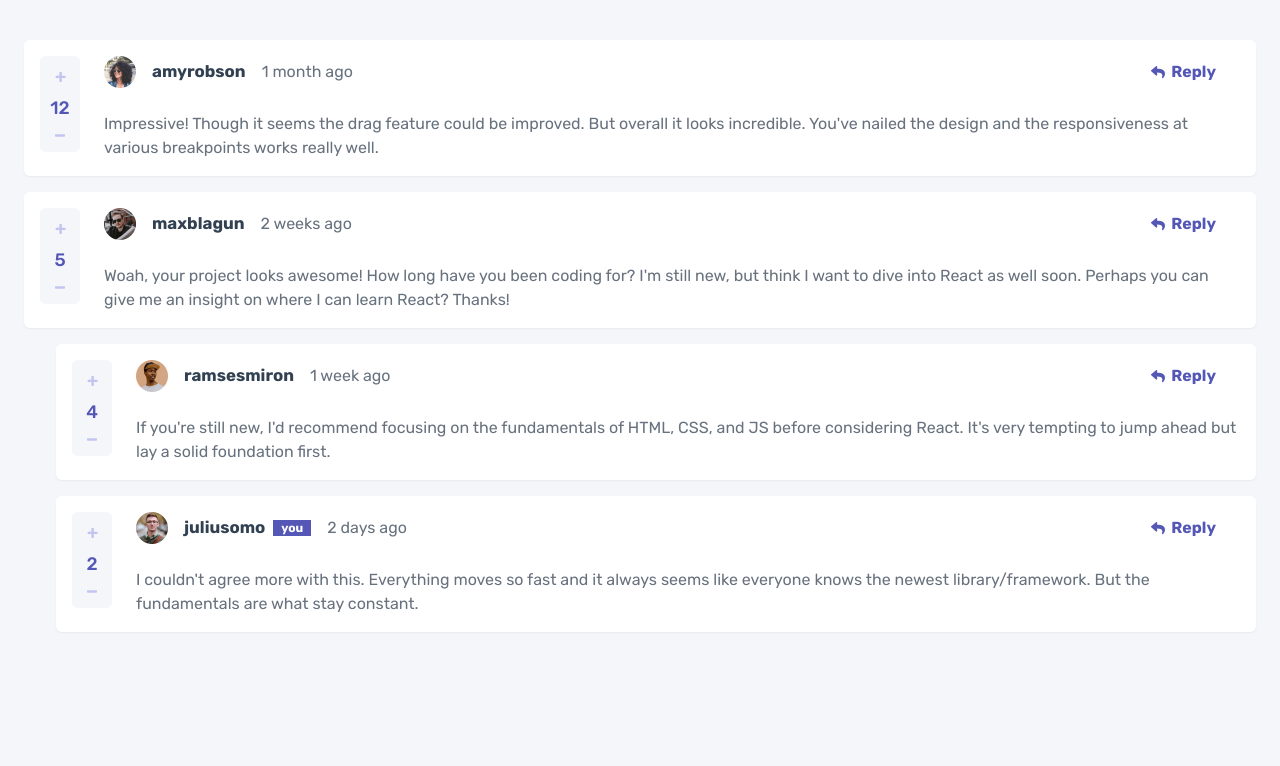
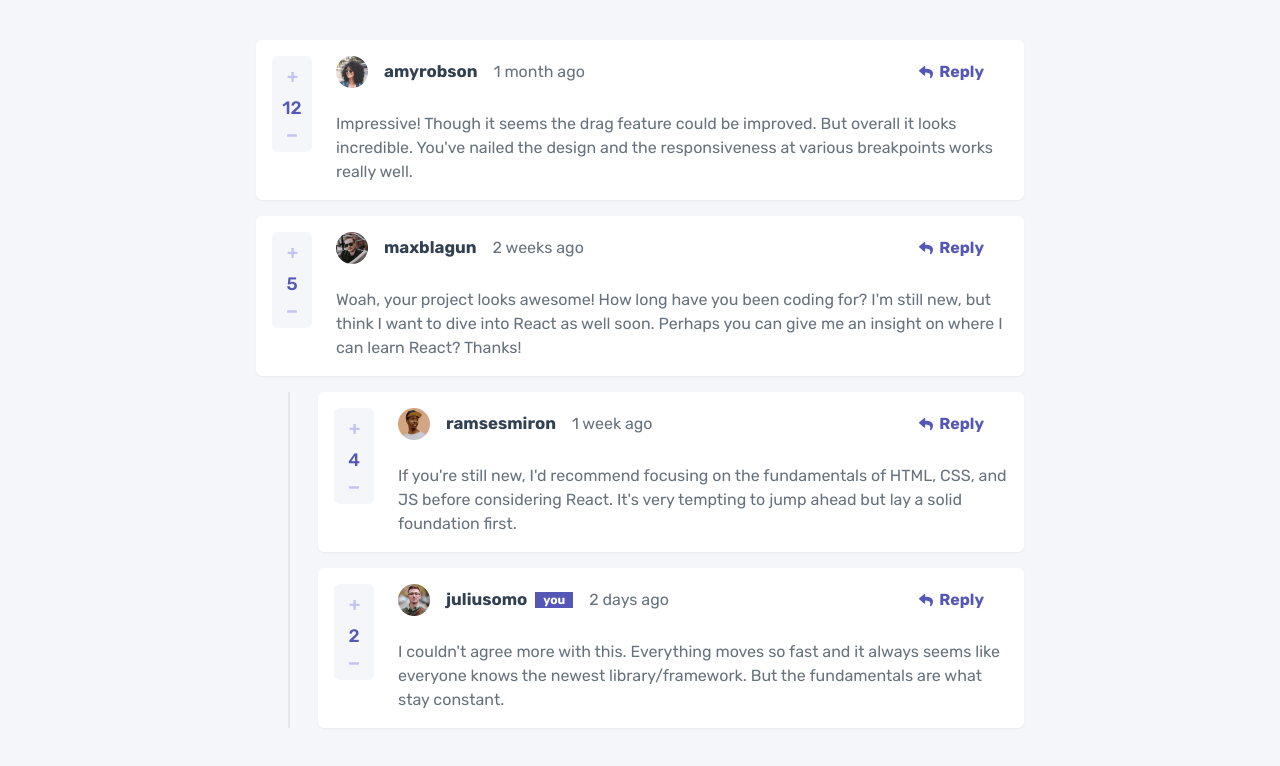
Before and after one commit to soewaiyanag/interactive-comments-section, a React (Vite) app: page / in a window 1280 px wide. Shown: the top 766 px of the page. Built offline with nearby package versions, Linux system fonts and the light colour scheme; what @savvywombat/tailwindcss-grid-areas would draw is missing.

Commit message:
add border-l for Replies

```diff
--- a/src/App.jsx
+++ b/src/App.jsx
@@ -20,7 +20,7 @@ function App() {
   }, []);
 
   return (
-    <div className="p-6 bg-veryLightGray min-h-screen">
+    <div className="min-h-screen max-w-3xl mx-auto">
       {isDataLoaded
         ? comments.map((comment) => {
             return (
--- a/src/Comment.jsx
+++ b/src/Comment.jsx
@@ -29,7 +29,7 @@ const Comment = (props) => {
           {props.children}
         </p>
       </section>
-      <section className="ml-5 sm:ml-8">
+      <section className="border-l-2 pl-5 sm:ml-8 sm:pl-7">
         {props.replies ? (
           <Reply replies={props.replies} currentUser={props.currentUser} />
         ) : null}
--- a/src/index.css
+++ b/src/index.css
@@ -7,4 +7,5 @@ body {
   font-family: "Rubik", sans-serif;
   -webkit-font-smoothing: antialiased;
   -moz-osx-font-smoothing: grayscale;
+  @apply p-6 bg-veryLightGray;
 }
```
